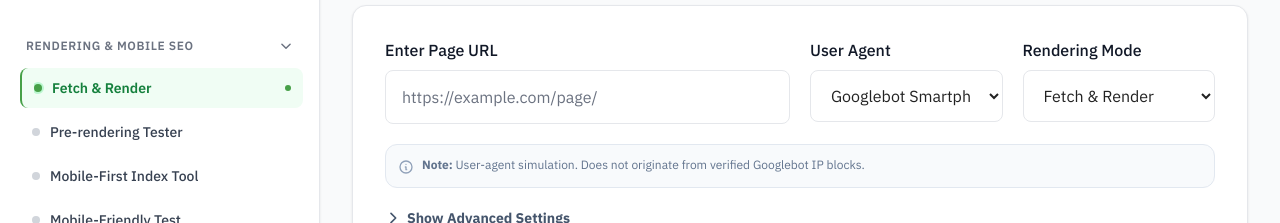
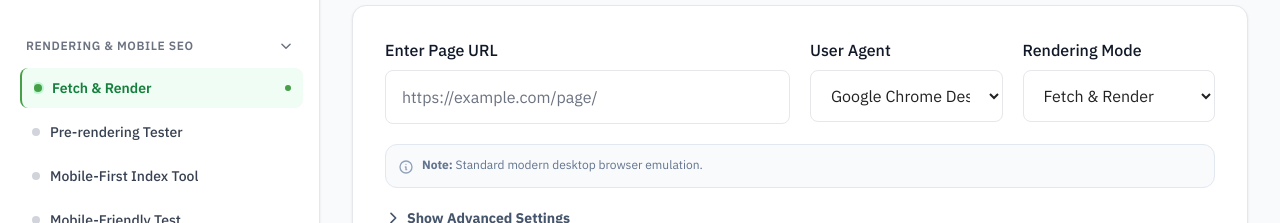
Before and after one commit to HJhaRSh/SEO-Tools, a Next.js app in the folder frontend/: page /tools/fetch-render in a window 1280 px wide. Shown: the part 457-680 px from the top of the page. Built offline with nearby package versions, Linux system fonts and the light colour scheme.

Commit message:
feat(fetch-render): default User Agent to Google Chrome Desktop in UI

```diff
--- a/frontend/src/app/tools/fetch-render/page.tsx
+++ b/frontend/src/app/tools/fetch-render/page.tsx
@@ -12,6 +12,13 @@ interface UserAgentOption {
 }
 
 const DEFAULT_USER_AGENTS: UserAgentOption[] = [
+  {
+    id: 'chrome-desktop',
+    name: 'Google Chrome Desktop',
+    token: 'chrome',
+    category: 'browser',
+    disclaimer: 'Standard modern desktop browser emulation.'
+  },
   {
     id: 'googlebot-smartphone',
     name: 'Googlebot Smartphone',
@@ -32,13 +39,6 @@ const DEFAULT_USER_AGENTS: UserAgentOption[] = [
     token: 'bingbot',
     category: 'search',
     disclaimer: 'Simulated user-agent. Server responses may vary based on bot-mitigation systems.'
-  },
-  {
-    id: 'chrome-desktop',
-    name: 'Google Chrome Desktop',
-    token: 'chrome',
-    category: 'browser',
-    disclaimer: 'Standard modern desktop browser emulation.'
   },
   {
     id: 'chrome-mobile',
@@ -75,7 +75,7 @@ function triggerDownload(filename: string, mimeType: string, data: any) {
 export default function FetchRenderPage() {
   // Input fields
   const [url, setUrl] = useState('');
-  const [userAgentId, setUserAgentId] = useState('googlebot-smartphone');
+  const [userAgentId, setUserAgentId] = useState('chrome-desktop');
   const [mode, setMode] = useState<'fetch-and-render' | 'fetch-only'>('fetch-and-render');
 
   // Advanced options
```
